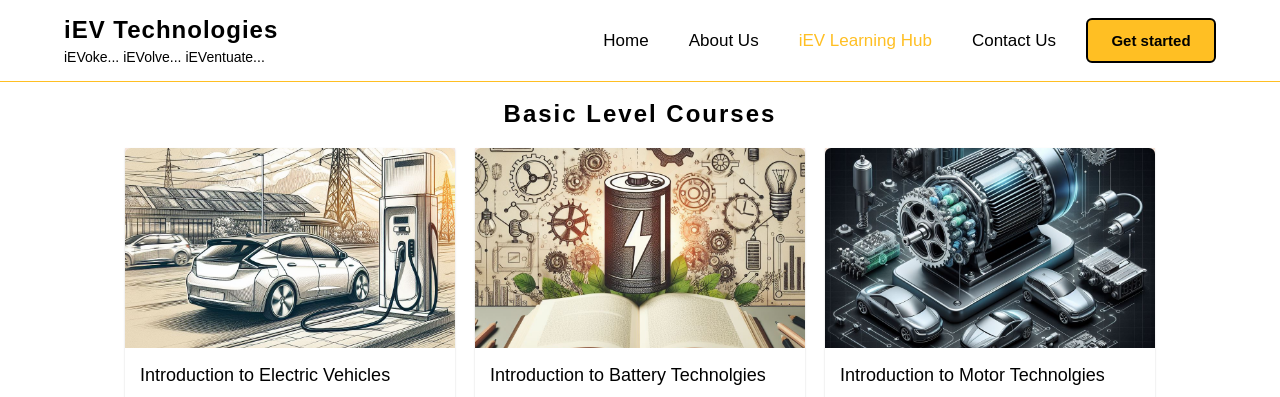
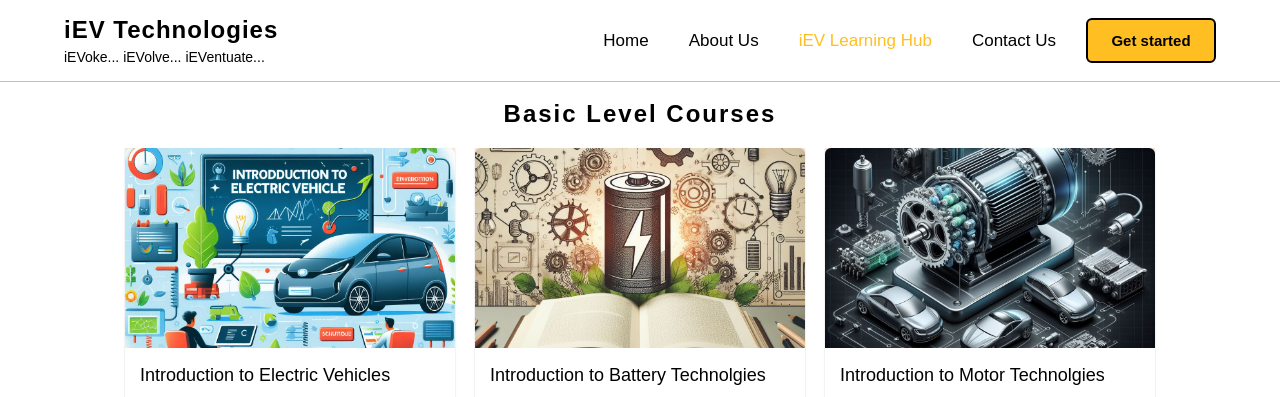
Before and after one commit to iev21/iev-frontend, an Angular app: page /ievlearning in a window 1280 px wide. Shown: the top 397 px of the page. Built offline with nearby package versions, Linux system fonts and the light colour scheme.

Commit message:
Update courses.component.ts

```diff
--- a/src/app/courses/courses.component.ts
+++ b/src/app/courses/courses.component.ts
@@ -8,7 +8,7 @@ import { Component, OnInit } from '@angular/core';
 export class CoursesComponent implements OnInit {
   public basicCourseList: Array<any> = [
     {
-      img: '../../assets/Introduction_to_electric_vehicles_01.jpeg',
+      img: '../../assets/Introduction_to_electric_vehicles.jpeg',
       //img: 'https://static.wixstatic.com/media/fc7570_edede96df98b4bc5b8529d1846dac713~mv2.jpg/v1/fill/w_410,h_243,al_c,q_80,usm_0.66_1.00_0.01,enc_auto/Image-place-holder.jpg',
       title: 'Introduction to Electric Vehicles ',
       description: 'Explore the fundamentals of electric vehicles in our introductory course. Engaging lectures and practical demonstrations await. Join us today!',
```
